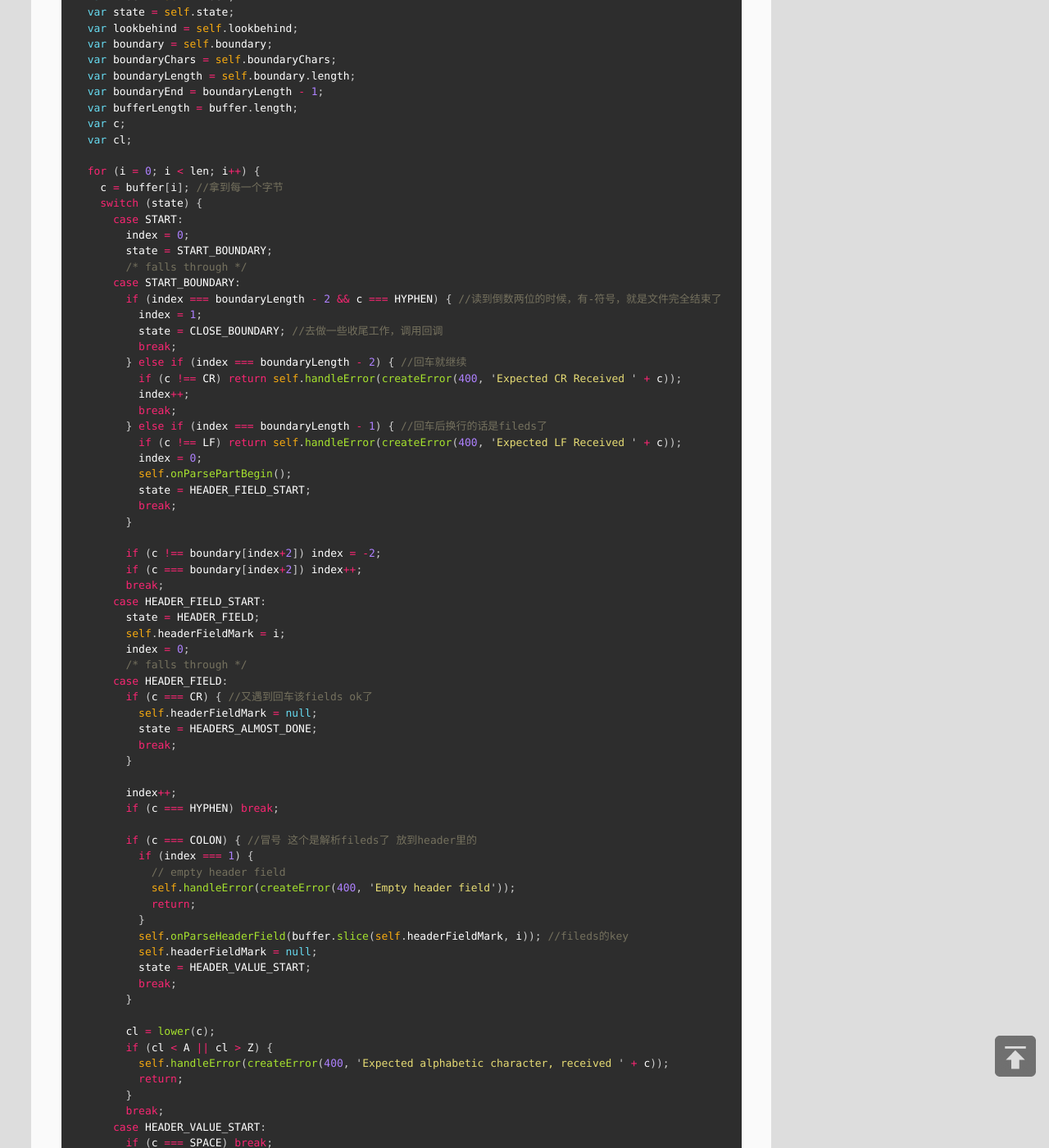
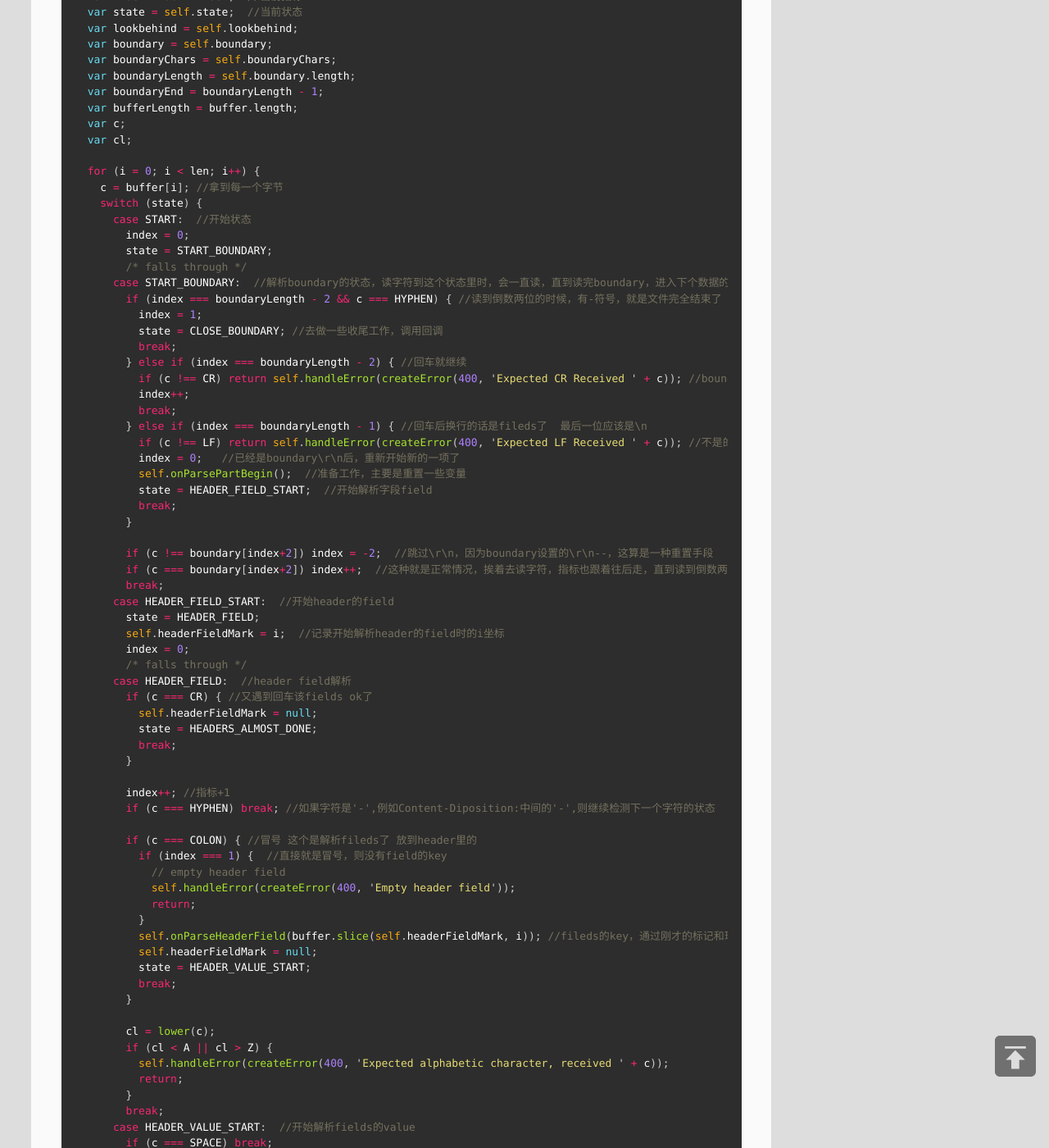
Before and after one commit to wrfighting/myBlog, a Jekyll site: the page built from _posts/2017-10-11-multiparty-sourcecode-analysis.md, in a window 1280 px wide and 1400 px high, scrolled down 6108 px. Shown: the whole window at 82% size. Built offline with Jekyll 4.4.1, drawn with Linux system fonts in a browser that asks for light colours; some of the changed text lies outside the part shown.

Commit message:
Update 2017-10-11-multiparty-sourcecode-analysis.md

```diff
--- a/_posts/2017-10-11-multiparty-sourcecode-analysis.md
+++ b/_posts/2017-10-11-multiparty-sourcecode-analysis.md
@@ -261,8 +261,8 @@ Form.prototype._write = function(buffer, encoding, cb) { //这里的buffer是一
   var i = 0;
   var len = buffer.length;
   var prevIndex = self.index;
-  var index = self.index;
-  var state = self.state;
+  var index = self.index;  //当前指标
+  var state = self.state;  //当前状态
   var lookbehind = self.lookbehind;
   var boundary = self.boundary;
   var boundaryChars = self.boundaryChars;
@@ -275,52 +275,52 @@ Form.prototype._write = function(buffer, encoding, cb) { //这里的buffer是一
   for (i = 0; i < len; i++) {
     c = buffer[i]; //拿到每一个字节
     switch (state) {
-      case START:
+      case START:  //开始状态
         index = 0;
         state = START_BOUNDARY;
         /* falls through */
-      case START_BOUNDARY:
+      case START_BOUNDARY:  //解析boundary的状态，读字符到这个状态里时，会一直读，直到读完boundary，进入下个数据的解析
         if (index === boundaryLength - 2 && c === HYPHEN) { //读到倒数两位的时候，有-符号，就是文件完全结束了  文件结束--boundary--
           index = 1;
           state = CLOSE_BOUNDARY; //去做一些收尾工作，调用回调
           break;
         } else if (index === boundaryLength - 2) { //回车就继续
-          if (c !== CR) return self.handleError(createError(400, 'Expected CR Received ' + c));
+          if (c !== CR) return self.handleError(createError(400, 'Expected CR Received ' + c)); //boundary后第一位不是\r解析错误
           index++;
           break;
-        } else if (index === boundaryLength - 1) { //回车后换行的话是fileds了
-          if (c !== LF) return self.handleError(createError(400, 'Expected LF Received ' + c));
-          index = 0;
-          self.onParsePartBegin();
-          state = HEADER_FIELD_START;
+        } else if (index === boundaryLength - 1) { //回车后换行的话是fileds了  最后一位应该是\n
+          if (c !== LF) return self.handleError(createError(400, 'Expected LF Received ' + c)); //不是的话解析错误
+          index = 0;   //已经是boundary\r\n后，重新开始新的一项了
+          self.onParsePartBegin();  //准备工作，主要是重置一些变量
+          state = HEADER_FIELD_START;  //开始解析字段field
           break;
         }
 
-        if (c !== boundary[index+2]) index = -2;
-        if (c === boundary[index+2]) index++;
+        if (c !== boundary[index+2]) index = -2;  //跳过\r\n，因为boundary设置的\r\n--，这算是一种重置手段
+        if (c === boundary[index+2]) index++;  //这种就是正常情况，挨着去读字符，指标也跟着往后走，直到读到倒数两位
         break;
-      case HEADER_FIELD_START:
+      case HEADER_FIELD_START:  //开始header的field
         state = HEADER_FIELD;
-        self.headerFieldMark = i;
+        self.headerFieldMark = i;  //记录开始解析header的field时的i坐标
         index = 0;
         /* falls through */
-      case HEADER_FIELD:
+      case HEADER_FIELD:  //header field解析
         if (c === CR) { //又遇到回车该fields ok了
           self.headerFieldMark = null;
           state = HEADERS_ALMOST_DONE;
           break;
         }
 
-        index++;
-        if (c === HYPHEN) break;
+        index++; //指标+1
+        if (c === HYPHEN) break; //如果字符是'-',例如Content-Diposition:中间的'-',则继续检测下一个字符的状态
 
         if (c === COLON) { //冒号 这个是解析fileds了 放到header里的
-          if (index === 1) {
+          if (index === 1) {  //直接就是冒号，则没有field的key
             // empty header field
             self.handleError(createError(400, 'Empty header field'));
             return;
           }
-          self.onParseHeaderField(buffer.slice(self.headerFieldMark, i)); //fileds的key
+          self.onParseHeaderField(buffer.slice(self.headerFieldMark, i)); //fileds的key，通过刚才的标记和现在的i，拿出key值
           self.headerFieldMark = null;
           state = HEADER_VALUE_START;
           break;
@@ -332,22 +332,22 @@ Form.prototype._write = function(buffer, encoding, cb) { //这里的buffer是一
           return;
         }
         break;
-      case HEADER_VALUE_START:
+      case HEADER_VALUE_START:  //开始解析fields的value
         if (c === SPACE) break;
 
-        self.headerValueMark = i;
+        self.headerValueMark = i;  //标记
         state = HEADER_VALUE;
         /* falls through */
-      case HEADER_VALUE:
-        if (c === CR) { //回车 这个filed结束了，又是一行
+      case HEADER_VALUE:  //解析fields的value
+        if (c === CR) { //回车 这个filed结束了，又是一行新的块
           self.onParseHeaderValue(buffer.slice(self.headerValueMark, i)); //把fileds的value搞出来
           self.headerValueMark = null;
-          self.onParseHeaderEnd();
+          self.onParseHeaderEnd(); //这是一个处理操作，分情况有三种处理，后面进行解释
           state = HEADER_VALUE_ALMOST_DONE;
         }
         break;
       case HEADER_VALUE_ALMOST_DONE: //fileds value 遇到新的换行空白行，开始新的fileds
-        if (c !== LF) return self.handleError(createError(400, 'Expected LF Received ' + c));
+        if (c !== LF) return self.handleError(createError(400, 'Expected LF Received ' + c)); //刚才是\r，那这里一定要是\n
         state = HEADER_FIELD_START;
         break;
       case HEADERS_ALMOST_DONE: //换行结束该fileds
@@ -356,17 +356,17 @@ Form.prototype._write = function(buffer, encoding, cb) { //这里的buffer是一
         if (err) return self.handleError(err);
         state = PART_DATA_START;
         break;
-      case PART_DATA_START:
+      case PART_DATA_START: //开始解析文件部分
         state = PART_DATA;
         self.partDataMark = i; //记录下文件开始部分
         /* falls through */
-      case PART_DATA:
-        prevIndex = index;
+      case PART_DATA:  //解析文件部分
+        prevIndex = index;  //前置index
 
         if (index === 0) {
-          // boyer-moore derrived algorithm to safely skip non-boundary data
-          i += boundaryEnd; //跳过boundary结尾
-          while (i < bufferLength && !(buffer[i] in boundaryChars)) {
+          //解析的时候不逐个解析，每次跳boundary的长度，因为只要拿到这个数据块的起止部分的坐标就可以了
+          i += boundaryEnd; //跳过boundary-1,保证不跳出
+          while (i < bufferLength && !(buffer[i] in boundaryChars)) { //还没跳完，一直没跳到这个数据块结尾
             i += boundaryLength;
           }
           i -= boundaryEnd;
@@ -374,7 +374,7 @@ Form.prototype._write = function(buffer, encoding, cb) { //这里的buffer是一
         }
 
         if (index < boundaryLength) {
-          if (boundary[index] === c) { //部分文件结束了
+          if (boundary[index] === c) { //该部分文件结束了
             if (index === 0) {
               self.onParsePartData(buffer.slice(self.partDataMark, i)); //开始写
               self.partDataMark = null;
@@ -383,12 +383,12 @@ Form.prototype._write = function(buffer, encoding, cb) { //这里的buffer是一
           } else {
             index = 0;
           }
-        } else if (index === boundaryLength) {
+        } else if (index === boundaryLength) { //解析到boundary倒数第二个字符
           index++;
           if (c === CR) {
             // CR = part boundary
             self.partBoundaryFlag = true;
-          } else if (c === HYPHEN) {
+          } else if (c === HYPHEN) { //为-结束
             index = 1;
             state = CLOSE_BOUNDARY;
             break;
@@ -398,7 +398,7 @@ Form.prototype._write = function(buffer, encoding, cb) { //这里的buffer是一
         } else if (index - 1 === boundaryLength)  {
           if (self.partBoundaryFlag) {
             index = 0;
-            if (c === LF) {
+            if (c === LF) { //该数据块结束，开始下一块
               self.partBoundaryFlag = false;
               self.onParsePartEnd();
               self.onParsePartBegin();
```
